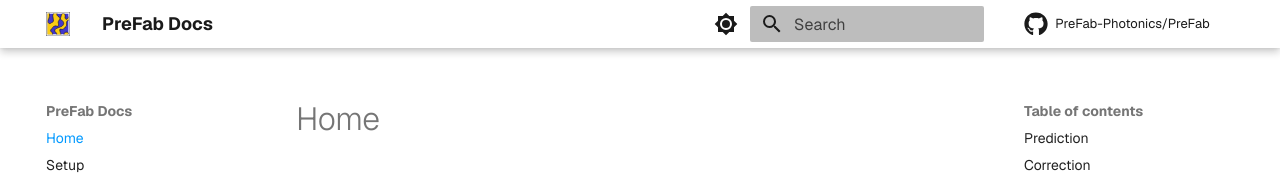
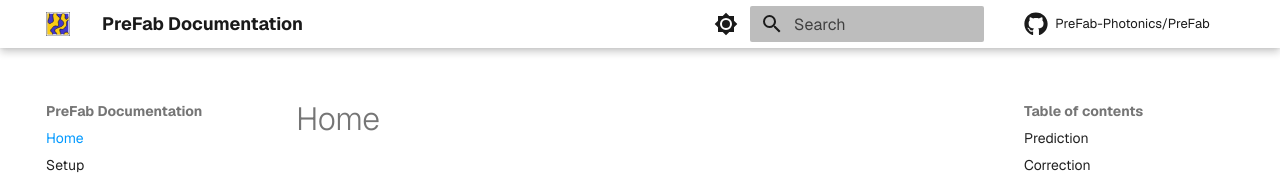
Before and after one commit to PreFab-Photonics/PreFab, an MkDocs documentation site: the page built from docs/index.md, in a window 1280 px wide. Shown: the top 179 px of the page. Built offline with MkDocs 1.6.1 and Material for MkDocs 9.7.7, drawn with Linux system fonts in a browser that asks for light colours; comment, search, counter and statistics services are not loaded.

```diff
--- a/mkdocs.yml
+++ b/mkdocs.yml
@@ -1,4 +1,4 @@
-site_name: "PreFab Docs"
+site_name: "PreFab Documentation"
 
 site_url: https://docs.prefabphotonics.com/
 repo_url: https://github.com/PreFab-Photonics/PreFab
@@ -41,7 +41,7 @@ theme:
     code: Geist Mono
   language: en
   logo: assets/prefab-logo-notext.svg
-  favicon: assets/favicon.ico
+  favicon: assets/favicon.svg
   icon:
     repo: fontawesome/brands/github
   features:
```
Also changed, not shown: docs/assets/favicon.svg (added).
